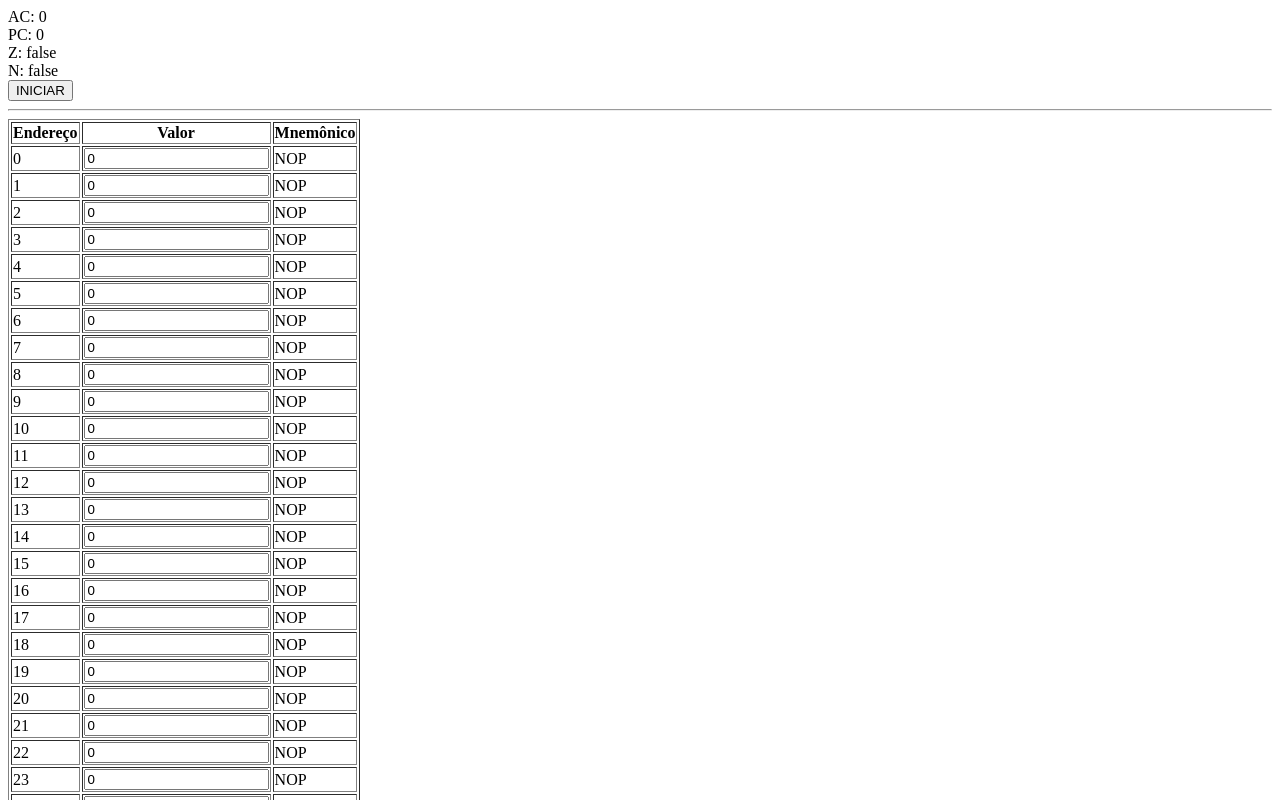
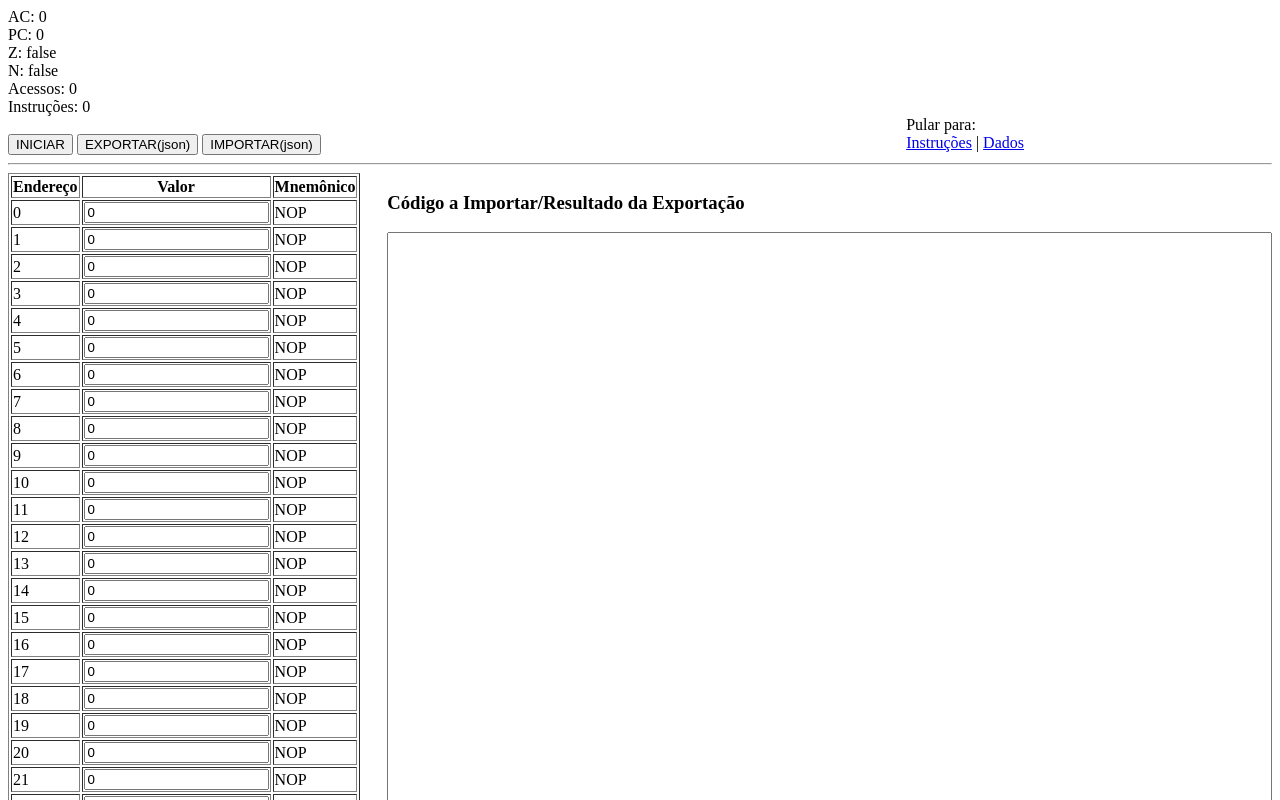
Before and after one commit to reonardoleis/neander-js, a plain HTML site: page src/neander.html in a window 1280 px wide. Shown: the top 800 px of the page. Drawn offline with Linux system fonts and the light colour scheme.

Commit message:
Added import/export as JSON

```diff
--- a/src/neander.html
+++ b/src/neander.html
@@ -12,16 +12,28 @@
             <br>
             <label>N: </label><label id="n">false</label>
             <br>
+            <label>Acessos: </label><label id="acessos">0</label>
+            <br>
+            <label>Instruções: </label><label id="instrucoes">0</label>
+            <div style="position: fixed; right: 20%">
+            Pular para:<br>
+            <a href="#inst">Instruções</a> | <a href="#dados">Dados</a>
+        </div>
+            <br>
+            <br>
             <button onclick="start()">INICIAR</button>
+            <button onclick="exportAsJson()">EXPORTAR(json)</button>
+            <button onclick="importJson()">IMPORTAR(json)</button>
         </div>
         <hr>
-        <div id="tabela">
+
+        <div id="tabela" style="float: left">
             <table border=1>
                 <tr>
                     <th>Endereço</th><th>Valor</th><th>Mnemônico</th>
                 </tr>
 
- <tr>
+ <tr id="inst">
     <td>0</td><td><input type="text" value="0" id="0" onchange="changed(0)"/></td><td id="m0">NOP</td>
 </tr> <tr>
     <td>1</td><td><input type="text" value="0" id="1" onchange="changed(1)"/></td><td id="m1">NOP</td>
@@ -277,7 +289,7 @@
     <td>126</td><td><input type="text" value="0" id="126" onchange="changed(126)"/></td><td id="m126">NOP</td>
 </tr> <tr>
     <td>127</td><td><input type="text" value="0" id="127" onchange="changed(127)"/></td><td id="m127">NOP</td>
-</tr> <tr>
+</tr> <tr id="dados">
     <td>128</td><td><input type="text" value="0" id="128" onchange="changed(128)"/></td><td id="m128">NOP</td>
 </tr> <tr>
     <td>129</td><td><input type="text" value="0" id="129" onchange="changed(129)"/></td><td id="m129">NOP</td>
@@ -536,6 +548,10 @@
 </tr>
             </table>
         </div>
+        <div style="float: right; width: 70%">
+            <h3>Código a Importar/Resultado da Exportação</h3>
+            <textarea style="width: 100%; height: 100vh" id="json"></textarea>
+            </div>
         <script src="neander.js"></script>
     </body>
 </html>
```
